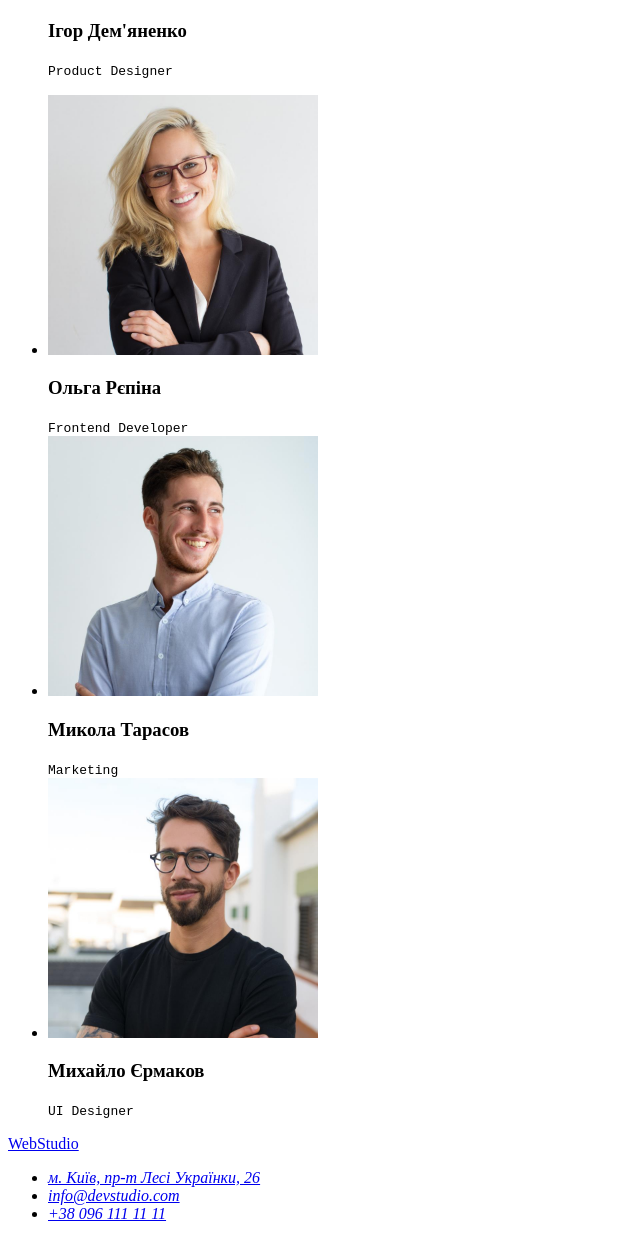
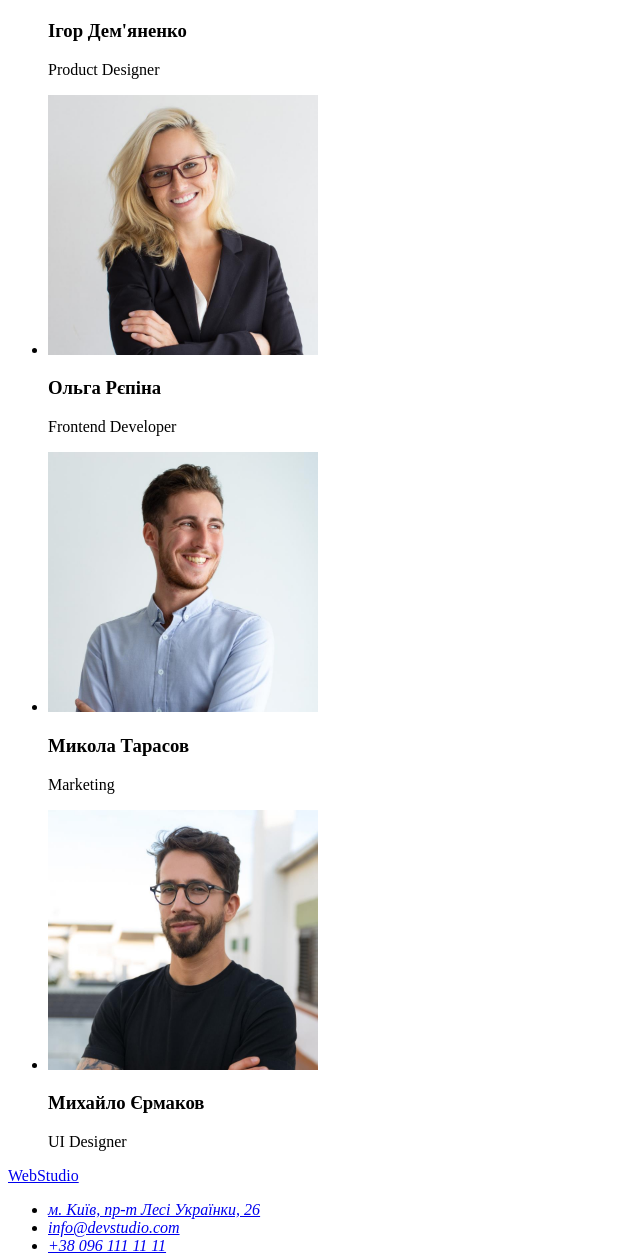
Before and after one commit to ZeynGort/First, a plain HTML site: page index.html in a window 1280 px wide. Shown: the part 1836-3093 px from the top of the page, without its empty margins (0-640 px from the left). Drawn offline with Linux system fonts and the light colour scheme.

Commit message:
Змінив мову та замінив теги
Змінив основну мову макету на українську та замінив теги samp на p

```diff
--- a/index.html
+++ b/index.html
@@ -1,5 +1,5 @@
 <!DOCTYPE html>
-<html lang="en">
+<html lang="uk">
   <head>
     <meta charset="UTF-8" />
     <meta http-equiv="X-UA-Compatible" content="IE=edge" />
@@ -101,7 +101,7 @@
               height="260"
             />
             <h3>Ігор Дем'яненко</h3>
-            <p><samp lang="en">Product Designer</samp></p>
+            <p lang="en">Product Designer</p>
           </li>
           <li>
             <img
@@ -111,7 +111,7 @@
               height="260"
             />
             <h3>Ольга Рєпіна</h3>
-            <samp lang="en">Frontend Developer</samp>
+            <p lang="en">Frontend Developer</p>
           </li>
           <li>
             <img
@@ -121,7 +121,7 @@
               height="260"
             />
             <h3>Микола Тарасов</h3>
-            <samp lang="en">Marketing</samp>
+            <p lang="en">Marketing</p>
           </li>
           <li>
             <img
@@ -131,7 +131,7 @@
               height="260"
             />
             <h3>Михайло Єрмаков</h3>
-            <samp lang="en">UI Designer</samp>
+            <p lang="en">UI Designer</p>
           </li>
         </ul>
       </section>
```
